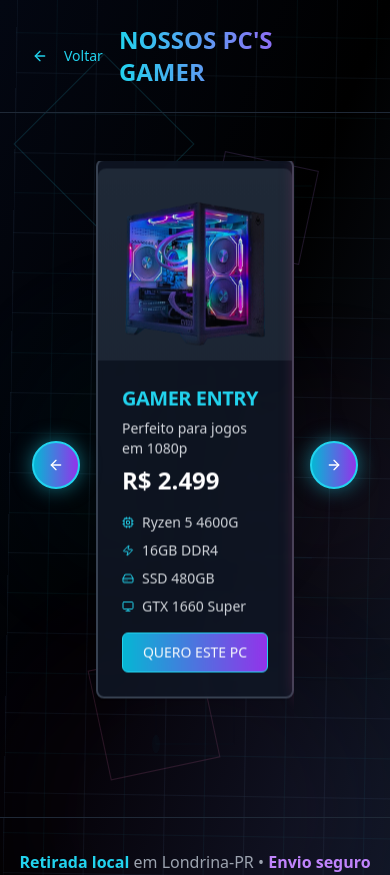
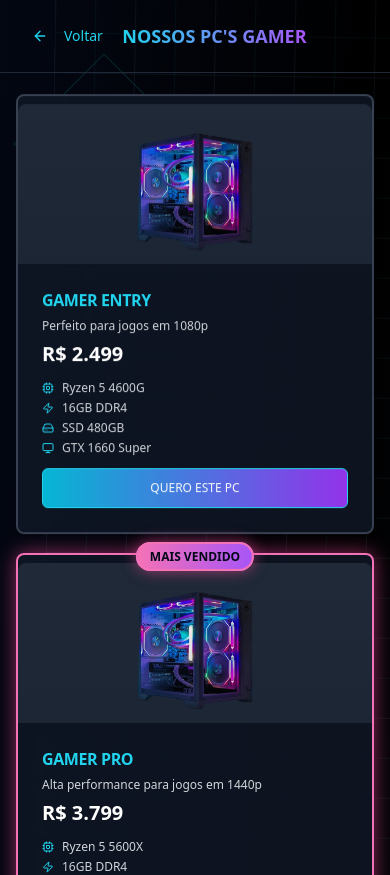
Before and after one commit to dev-guime/arcade-site, a React (Vite) app: page /pcs in a window 390 px wide. Shown: the top 875 px of the page. Built offline with nearby package versions, Linux system fonts and the light colour scheme.

Commit message:
Fix: Improve mobile responsiveness
Improve mobile responsiveness for carousels, especially the "PCs Já Entregues" carousel, and the PC items carousel.

```diff
--- a/src/components/SoldPcsCarousel.tsx
+++ b/src/components/SoldPcsCarousel.tsx
@@ -2,6 +2,8 @@
 import { Carousel, CarouselContent, CarouselItem, CarouselNext, CarouselPrevious } from "@/components/ui/carousel";
 import { Card, CardContent, CardDescription, CardHeader, CardTitle } from "@/components/ui/card";
 import { Badge } from "@/components/ui/badge";
+import { ScrollArea, ScrollBar } from "@/components/ui/scroll-area";
+import { ChevronLeft, ChevronRight } from "lucide-react";
 
 export const SoldPcsCarousel = () => {
   const soldPcs = [
@@ -48,15 +50,68 @@ export const SoldPcsCarousel = () => {
   ];
 
   return (
-    <section className="relative z-10 py-16 px-4">
+    <section className="relative z-10 py-8 md:py-16 px-4">
       <div className="max-w-6xl mx-auto">
-        <h2 className="text-4xl font-bold text-center mb-12">
+        <h2 className="text-2xl md:text-4xl font-bold text-center mb-8 md:mb-12">
           <span className="bg-gradient-to-r from-cyan-400 to-purple-500 bg-clip-text text-transparent">
             PCs Já Entregues
           </span>
         </h2>
 
-        <div className="relative">
+        {/* Mobile Horizontal Scroll */}
+        <div className="block md:hidden">
+          <ScrollArea className="w-full whitespace-nowrap">
+            <div className="flex space-x-4 pb-4">
+              {soldPcs.map((pc) => (
+                <Card key={pc.id} className="w-72 flex-none bg-gray-900/80 backdrop-blur-sm border border-gray-700 hover:border-cyan-400 transition-all duration-300 hover:shadow-[0_0_20px_rgba(34,211,238,0.3)]">
+                  <div className="relative h-48 overflow-hidden rounded-t-lg">
+                    <img
+                      src={pc.image}
+                      alt={pc.name}
+                      className="w-full h-full object-contain bg-gray-800 p-2"
+                    />
+                    <div className="absolute inset-0 bg-gradient-to-t from-gray-900/20 to-transparent"></div>
+                    <Badge className="absolute top-4 right-4 bg-green-500 hover:bg-green-600 text-white font-bold text-xs">
+                      ENTREGUE
+                    </Badge>
+                  </div>
+
+                  <CardHeader className="pb-2">
+                    <CardTitle className="text-lg font-bold text-cyan-400">
+                      {pc.name}
+                    </CardTitle>
+                    <CardDescription className="text-gray-300 text-sm">
+                      Cliente: {pc.customer}
+                    </CardDescription>
+                    <p className="text-xs text-gray-400">{pc.description}</p>
+                  </CardHeader>
+
+                  <CardContent className="pt-0">
+                    <div className="space-y-1">
+                      {pc.specs.map((spec, index) => (
+                        <div key={index} className="flex items-center text-gray-300 text-xs">
+                          <div className="w-1.5 h-1.5 bg-cyan-400 rounded-full mr-2 flex-shrink-0"></div>
+                          <span className="truncate">{spec}</span>
+                        </div>
+                      ))}
+                    </div>
+                  </CardContent>
+                </Card>
+              ))}
+            </div>
+            <ScrollBar orientation="horizontal" className="bg-gray-700" />
+          </ScrollArea>
+          <div className="text-center mt-4">
+            <p className="text-gray-400 text-sm flex items-center justify-center gap-2">
+              <ChevronLeft className="w-4 h-4" />
+              Deslize para ver mais
+              <ChevronRight className="w-4 h-4" />
+            </p>
+          </div>
+        </div>
+
+        {/* Desktop Carousel */}
+        <div className="hidden md:block relative">
           <Carousel className="w-full">
             <CarouselContent className="-ml-2 md:-ml-4">
               {soldPcs.map((pc) => (
@@ -98,8 +153,8 @@ export const SoldPcsCarousel = () => {
                 </CarouselItem>
               ))}
             </CarouselContent>
-            <CarouselPrevious className="text-cyan-400 border-cyan-400 hover:bg-cyan-400 hover:text-black -left-16" />
-            <CarouselNext className="text-cyan-400 border-cyan-400 hover:bg-cyan-400 hover:text-black -right-16" />
+            <CarouselPrevious className="text-white bg-gradient-to-r from-cyan-500 to-purple-600 border-2 border-cyan-400 hover:from-cyan-400 hover:to-purple-500 hover:border-purple-400 -left-16 w-12 h-12 shadow-[0_0_20px_rgba(34,211,238,0.5)] transition-all duration-300" />
+            <CarouselNext className="text-white bg-gradient-to-r from-cyan-500 to-purple-600 border-2 border-cyan-400 hover:from-cyan-400 hover:to-purple-500 hover:border-purple-400 -right-16 w-12 h-12 shadow-[0_0_20px_rgba(34,211,238,0.5)] transition-all duration-300" />
           </Carousel>
         </div>
       </div>
--- a/src/pages/PcsPage.tsx
+++ b/src/pages/PcsPage.tsx
@@ -128,27 +128,104 @@ const PcsPage = () => {
       <ProductPageBackground />
 
       {/* Header */}
-      <header className="relative z-10 border-b border-gray-800 px-4 py-6">
+      <header className="relative z-10 border-b border-gray-800 px-4 py-4 md:py-6">
         <div className="max-w-6xl mx-auto flex items-center justify-between">
           <Button
             onClick={() => navigate('/')}
             variant="ghost"
-            className="text-cyan-400 hover:text-cyan-300 hover:bg-gray-900"
+            className="text-cyan-400 hover:text-cyan-300 hover:bg-gray-900 text-sm md:text-base"
           >
-            <ArrowLeft className="mr-2 h-4 w-4" />
+            <ArrowLeft className="mr-2 h-3 w-3 md:h-4 md:w-4" />
             Voltar
           </Button>
-          <h1 className="text-2xl md:text-3xl font-bold bg-gradient-to-r from-cyan-400 to-purple-500 bg-clip-text text-transparent">
+          <h1 className="text-lg md:text-2xl lg:text-3xl font-bold bg-gradient-to-r from-cyan-400 to-purple-500 bg-clip-text text-transparent text-center">
             NOSSOS PC'S GAMER
           </h1>
-          <div className="w-20"></div>
+          <div className="w-16 md:w-20"></div>
         </div>
       </header>
 
-      {/* PCs Carousel */}
-      <main className="relative z-10 px-4 py-12">
+      {/* PCs Content */}
+      <main className="relative z-10 px-4 py-6 md:py-12">
         <div className="max-w-6xl mx-auto">
-          <div className="relative px-20">
+
+          {/* Mobile Grid Layout */}
+          <div className="block md:hidden">
+            <div className="grid grid-cols-1 sm:grid-cols-2 gap-4">
+              {pcs.map((pc) => (
+                <Card
+                  key={pc.id}
+                  className={`relative bg-gray-900/80 backdrop-blur-sm border-2 transition-all duration-500 hover:scale-[1.02] floating-animation ${
+                    pc.highlight
+                      ? 'border-pink-400 shadow-[0_0_20px_rgba(236,72,153,0.6)]'
+                      : hoveredId === pc.id
+                        ? borderColors[pc.id] || 'border-cyan-400 shadow-[0_0_30px_rgba(34,211,238,0.3)]'
+                        : 'border-gray-700'
+                  } ${
+                    hoveredId !== null && hoveredId !== pc.id
+                      ? 'opacity-30 scale-95'
+                      : 'opacity-100'
+                  }`}
+                  onMouseEnter={() => setHoveredId(pc.id)}
+                  onMouseLeave={() => setHoveredId(null)}
+                >
+                  {pc.highlight && (
+                    <div className="absolute -top-3 left-1/2 transform -translate-x-1/2 z-20">
+                      <span className="bg-gradient-to-r from-pink-400 to-purple-500 px-3 py-1 rounded-full text-xs font-bold border-2 border-pink-400 shadow-[0_0_15px_rgba(236,72,153,0.6)]">
+                        MAIS VENDIDO
+                      </span>
+                    </div>
+                  )}
+
+                  {/* PC Image */}
+                  <div className="relative h-40 overflow-hidden rounded-t-lg mt-2">
+                    <img
+                      src="/lovable-uploads/f8260b15-2b51-400a-8d32-6242095a4419.png"
+                      alt={pc.name}
+                      className="w-full h-full object-contain bg-gray-800 p-2"
+                    />
+                    <div className="absolute inset-0 bg-gradient-to-t from-gray-900/20 to-transparent"></div>
+                  </div>
+
+                  <CardHeader className="pb-3">
+                    <CardTitle className="text-base font-bold text-cyan-400">
+                      {pc.name}
+                    </CardTitle>
+                    <CardDescription className="text-gray-300 text-xs">
+                      {pc.description}
+                    </CardDescription>
+                    <div className="text-xl font-bold text-white">
+                      {pc.price}
+                    </div>
+                  </CardHeader>
+
+                  <CardContent className="pt-0 space-y-3">
+                    <div className="space-y-1">
+                      {pc.specs.map((spec, index) => (
+                        <div key={index} className="flex items-center text-gray-300 text-xs">
+                          {index === 0 && <Cpu className="mr-2 h-3 w-3 text-cyan-400 flex-shrink-0" />}
+                          {index === 1 && <Zap className="mr-2 h-3 w-3 text-cyan-400 flex-shrink-0" />}
+                          {index === 2 && <HardDrive className="mr-2 h-3 w-3 text-cyan-400 flex-shrink-0" />}
+                          {index === 3 && <Monitor className="mr-2 h-3 w-3 text-cyan-400 flex-shrink-0" />}
+                          <span className="truncate">{spec}</span>
+                        </div>
+                      ))}
+                    </div>
+
+                    <Button
+                      onClick={() => navigate(`/pc/${pc.id}`)}
+                      className="w-full bg-gradient-to-r from-cyan-500 to-purple-600 hover:from-cyan-400 hover:to-purple-500 border border-cyan-400 transition-all duration-300 text-xs py-2"
+                    >
+                      QUERO ESTE PC
+                    </Button>
+                  </CardContent>
+                </Card>
+              ))}
+            </div>
+          </div>
+
+          {/* Desktop Carousel */}
+          <div className="hidden md:block relative px-20">
             <Carousel
               className="w-full"
               opts={{
@@ -236,9 +313,9 @@ const PcsPage = () => {
       </main>
 
       {/* Footer */}
-      <footer className="relative z-10 border-t border-gray-800 px-4 py-8">
+      <footer className="relative z-10 border-t border-gray-800 px-4 py-6 md:py-8">
         <div className="max-w-6xl mx-auto text-center">
-          <p className="text-gray-400">
+          <p className="text-gray-400 text-sm md:text-base">
             <span className="text-cyan-400 font-semibold">Retirada local</span> em Londrina-PR •
             <span className="text-purple-400 font-semibold"> Envio seguro</span> via Sedex para todo Brasil
           </p>
```
